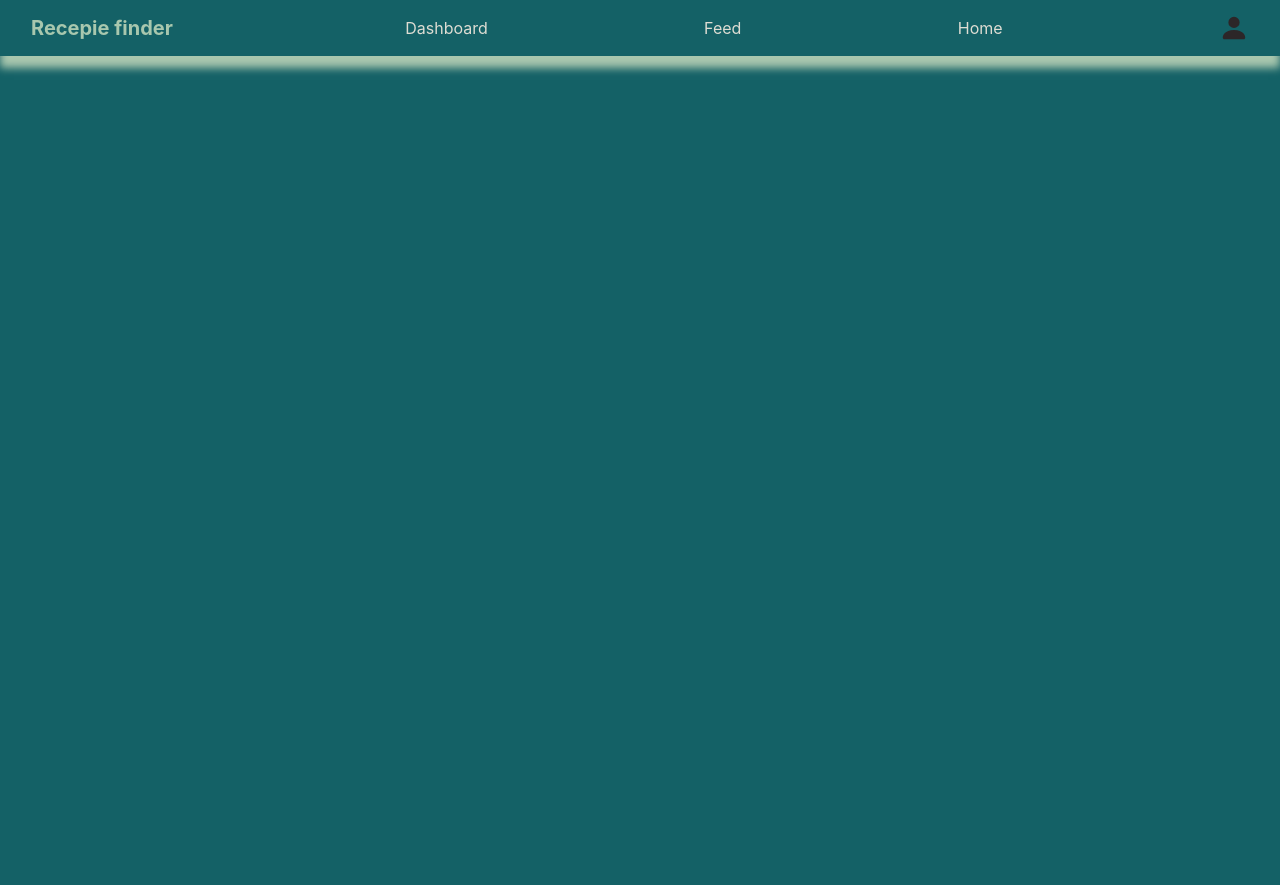
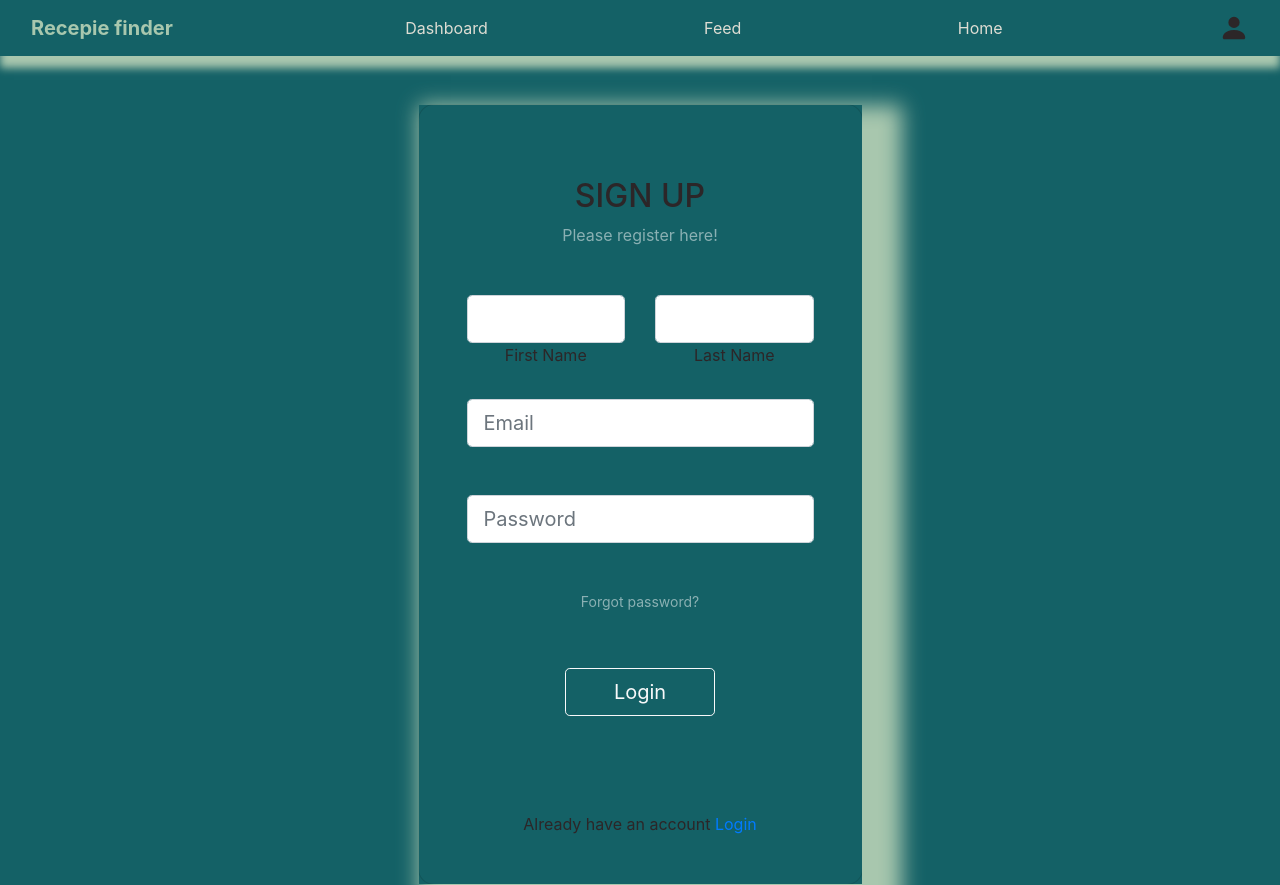
Before and after one commit to Recepie-Finder/Frontend, a Vue app in the folder Recipe-Frontend/: page /signup in a window 1280 px wide. Before the commit the page ends 800 px from the top, so only its background shows below. Built offline with nearby package versions, Linux system fonts and the light colour scheme.

Commit message:
Signup - Login Page

```diff
--- a/Recipe-Frontend/src/router/index.js
+++ b/Recipe-Frontend/src/router/index.js
@@ -4,12 +4,14 @@ import Home from "../views/pages/Home.vue";
 import Feed from "../views/pages/Feed.vue";
 import Dashboard from "../views/pages/Dashboard.vue";
 import Login from "../views/pages/Login.vue";
+import Signup from "../views/pages/Signup.vue";
 
 const routes = [
   { path: "/", component: Home },
   { path: "/feed", component: Feed },
   { path: "/dashboard", component: Dashboard },
   { path: "/login", component: Login },
+  { path: "/signup", component: Signup },
 ];
 
 const router = createRouter({
--- a/Recipe-Frontend/src/views/pages/Login.vue
+++ b/Recipe-Frontend/src/views/pages/Login.vue
@@ -65,7 +65,9 @@
               <div>
                 <p class="mb-0">
                   Don't have an account?
-                  <a href="#!" class="text-white-50 fw-bold">Sign Up</a>
+                  <router-link :to="{ path: '/signup' }"
+                    ><a>Sign up</a></router-link
+                  >
                 </p>
               </div>
             </div>
--- a/Recipe-Frontend/src/views/pages/Singup.vue
+++ b/Recipe-Frontend/src/views/pages/Signup.vue
@@ -1,23 +1,47 @@
 <template>
   <section class="vh-100 gradient-custom">
     <div class="container py-5 h-100">
-      <div class="row d-flex justify-content-center align-items-center h-100">
-        <div class="col-12 col-md-8 col-lg-6 col-xl-5">
+      <div class="row justify-content-center align-items-center h-100">
+        <div class="col-12 col-lg-6 col-xl-5">
           <div
             class="card"
             style="border-radius: 1rem; background-color: #146166"
           >
             <div
-              class="card-body p-5 text-center"
+              class="card-body p-5 text-center W-100"
               style="box-shadow: 20px 20px 20px 20px #a8c7ae"
             >
               <div class="mb-md-5 mt-md-4 pb-5">
-                <h2 class="fw-bold mb-2 text-uppercase">Login</h2>
-                <p class="text-white-50 mb-5">
-                  Please enter your login and password!
-                </p>
+                <h2 class="fw-bold mb-2 text-uppercase">Sign up</h2>
+                <p class="text-white-50 mb-5">Please register here!</p>
 
                 <form @submit.prevent="handleSubmit">
+                  <div class="row">
+                    <div class="col-md-6 mb-4">
+                      <div class="form-outline">
+                        <input
+                          type="text"
+                          id="firstName"
+                          class="form-control form-control-lg"
+                        />
+                        <label class="form-label" for="firstName"
+                          >First Name</label
+                        >
+                      </div>
+                    </div>
+                    <div class="col-md-6 mb-4">
+                      <div class="form-outline">
+                        <input
+                          type="text"
+                          id="lastName"
+                          class="form-control form-control-lg"
+                        />
+                        <label class="form-label" for="lastName"
+                          >Last Name</label
+                        >
+                      </div>
+                    </div>
+                  </div>
                   <div class="form-outline form-white mb-4">
                     <input
                       type="email"
@@ -64,8 +88,10 @@
 
               <div>
                 <p class="mb-0">
-                  Don't have an account?
-                  <a href="#!" class="text-white-50 fw-bold">Sign Up</a>
+                  Already have an account
+                  <router-link :to="{ path: '/login' }"
+                    ><a>Login</a></router-link
+                  >
                 </p>
               </div>
             </div>
@@ -105,6 +131,10 @@ export default {
 };
 </script>
 <style>
+.container {
+  width: 100%;
+}
+
 .form {
   margin-top: 120px;
 }
```
